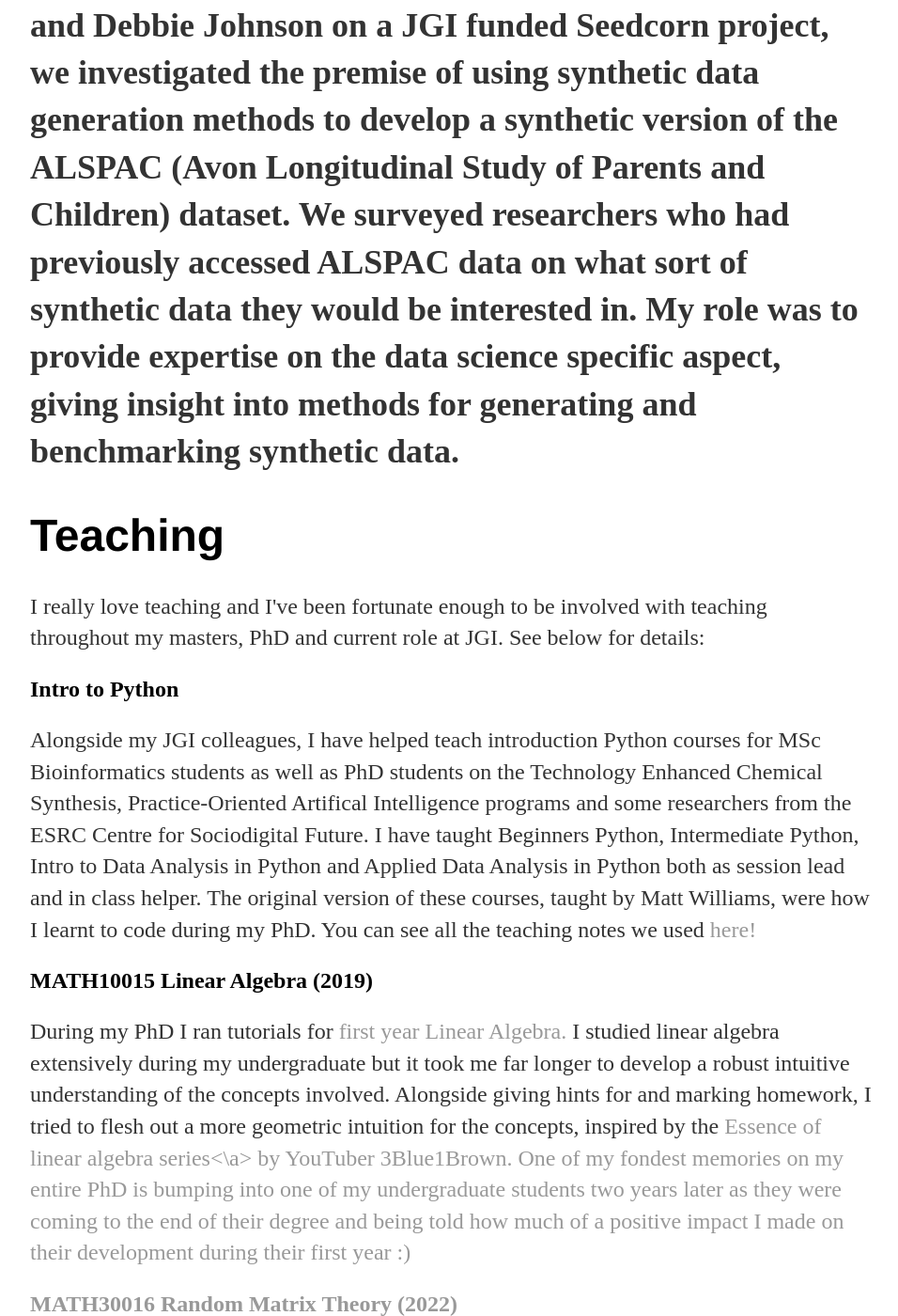
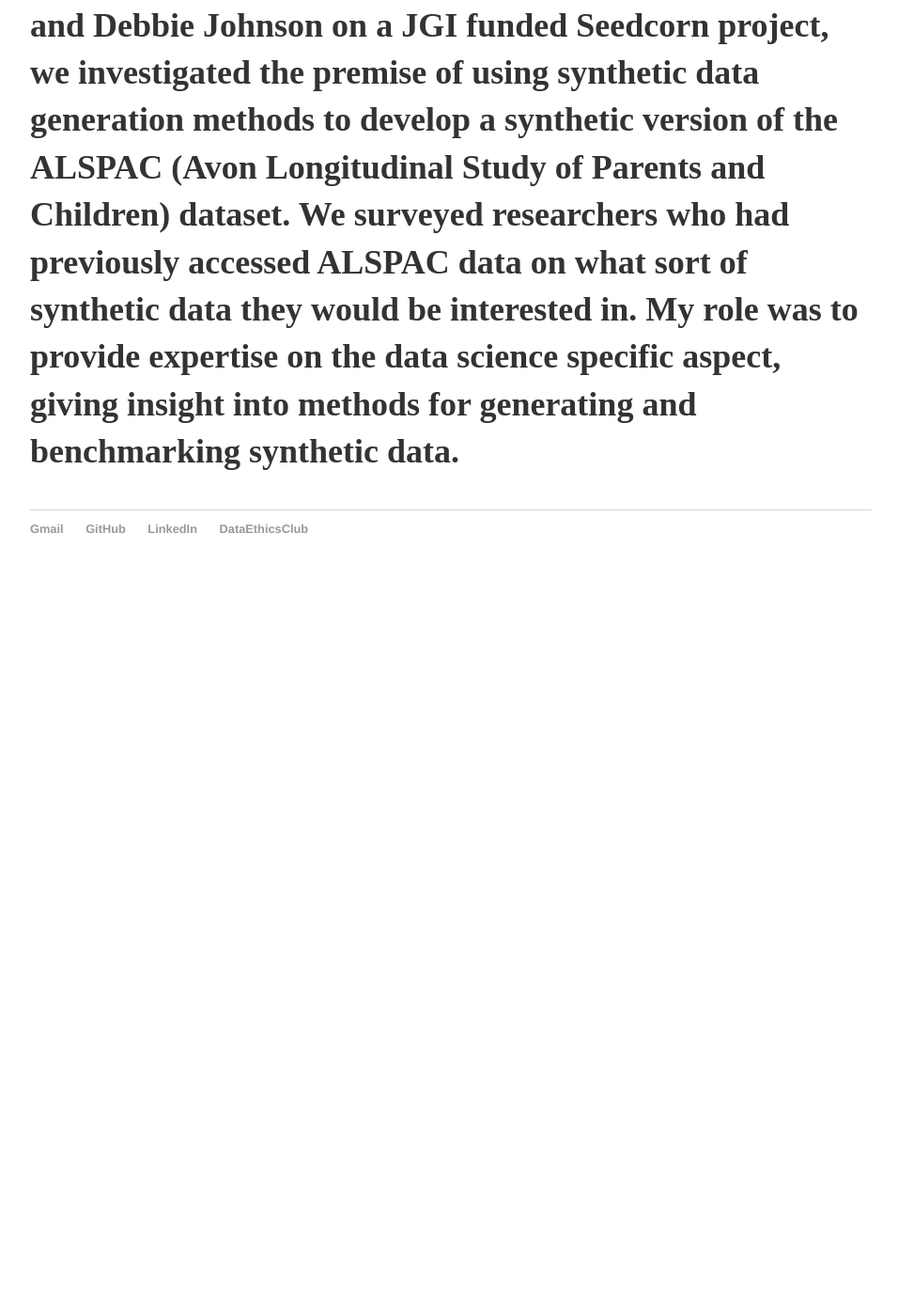
Before and after one commit to HuwWDay/HuwWDay.github.io, a Jekyll site: the page built from projects/index.html, in a window 1280 px wide and 1400 px high, scrolled down 3016 px. Shown: the whole window at 94% size, without its empty margins (160-1116 px from the left). Built offline with Jekyll 4.4.1, drawn with Linux system fonts in a browser that asks for light colours; after the commit the page ends 3646 px from its top, so only the background shows below that; some of the changed text lies outside the part shown.

Commit message:
Update index.html

```diff
--- a/projects/index.html
+++ b/projects/index.html
@@ -34,46 +34,7 @@ title: Huw Day, Data Scientist
 	the ALSPAC (Avon Longitudinal Study of Parents and Children) dataset. We surveyed researchers who had previously accessed ALSPAC data on what sort of synthetic data they would be interested in.
 	My role was to provide expertise on the data science specific aspect, giving insight into methods for generating and benchmarking synthetic data. </p>
 
-	  <h1>Teaching</h1>
-	  <p>I really love teaching and I've been fortunate enough to be involved with teaching throughout my masters, PhD and current role at JGI. See below for details:
 
-<h2>Intro to Python</h2>
-	<p>Alongside my JGI colleagues, I have helped teach introduction Python courses for MSc Bioinformatics students as well as PhD students on the Technology Enhanced Chemical Synthesis, Practice-Oriented Artifical Intelligence programs and some researchers from the ESRC Centre for Sociodigital Future.
-	I have taught Beginners Python, Intermediate Python, Intro to Data Analysis in Python and Applied Data Analysis in Python both as session lead and in class helper. The original version of these courses, taught by Matt Williams, were how I learnt to code during my PhD.
-	You can see all the teaching notes we used <a href="https://bristol-training.github.io/">here!</a> </p>
-
-<h2>MATH10015 Linear Algebra (2019)</h2>
-	<p>During my PhD I ran tutorials for <a href="https://www.bris.ac.uk/unit-programme-catalogue/UnitDetails.jsa?ayrCode=19%2F20&unitCode=MATH10015">first year Linear Algebra.</a>
-	I studied linear algebra extensively during my undergraduate but it took me far longer to develop a robust intuitive understanding of the concepts involved. Alongside giving hints for and marking homework,
-	I tried to flesh out a more geometric intuition for the concepts, inspired by the <a href="https://youtube.com/playlist?list=PLZHQObOWTQDPD3MizzM2xVFitgF8hE_ab&si=m9iKzRWT9zArjoCY">Essence of linear algebra series<\a> by YouTuber 3Blue1Brown.
-	One of my fondest memories on my entire PhD is bumping into one of my undergraduate students two years later as they were coming to the end of their degree and being told how much of a positive impact I made on their development during their first year :)
-	</p>
-
-<h2>MATH30016 Random Matrix Theory (2022)</h2>
-	<p>During my PhD I ran tutorials for <a href="https://www.bris.ac.uk/unit-programme-catalogue/UnitDetails.jsa?ayrCode=21%2F22&unitCode=MATH30016">third year Random Matrix Theory.</a>
-	I was responsible for giving hints for and marking homework (including formative assessments) as well as explaining key ideas from classes.
-	Random Matrix Theory was a core part of my PhD (my supervisor, Professor Nina Snaith, was teaching the module) so I was able to relate ideas in class to real research.
-	I had the additional challenge of running all of my sessions online during the pandemic. Teaching an optional 9am class on Zoom and getting students to engage and ask questions was challenging but ultimately rewarding.
-	Students eating breakfast or still in their PJs would share camera and interact and I fondly recall one session where due to the short homework sheet, I didn't have much content to go over.
-	None of the students had any more questions for me and at the 20 minute mark I assured students they were not obligated to stay but I'd stick around if they had any more questions. As it was the height of the pandemic, they explained to me they had nothing better to do.
-	So to keep them entertained I gave them a crash course on what my research was about and how it related to their studies.
-	</p>
-
-<h2>MATH20008 Probability 2 (2018)</h2>
-
-<h2><a href="datahazards.com">Data Hazards Co-Lead </a><h2>
-	<p>As the JGI point of contact for the Data Hazards project, I helped run sessions for masters students in scientific computing and education cohorts.
-	I also have run data hazards events for active researchers and presented the Data Hazards project at HACA 2023 and RSS 2024 alongside the project founders and two dear friends of mine, Dr Natalie Zelenka and Dr Nina Di Cara. </p>
-<h2><a href="https://jeangoldinginstitute.blogs.bristol.ac.uk/2024/07/03/empowering-schools-to-improve-the-data-literacy-of-young-people/">DataFace JGI Script Writer and Video Presenter </a><h2>
-
-	<h1>Managing, Mentoring and Leadership</h1>
-	<p> Yes I can do the nerd stuff, but I think I excel in the people skills department and I've really enjoyed managing, leading and mentoring people in various parts of my job. See below for examples:</p>
-
-<h2>Intern Supervisor for <a href="https://jeangoldinginstitute.blogs.bristol.ac.uk/2024/09/04/chakaya-nyamvulas-jgi-placement/">Exploring Methods of Generating Synthetic Versions of Electronic Health Records</a> <h2>
-
-<h2><a href="https://jgibristol.github.io/ask-jgi-handbook/pages/intro.html">Ask-JGI data science helpdesk </a> <h2>
-
-<h2><a href="dataethicsclub.com">Data Ethics Club Co-Lead </a><h2>
 
 
 
```
